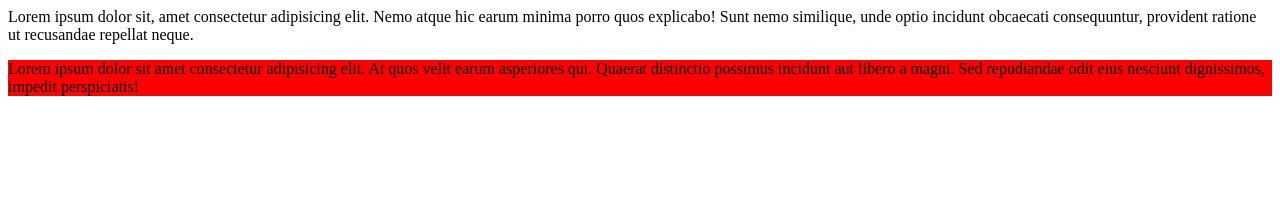
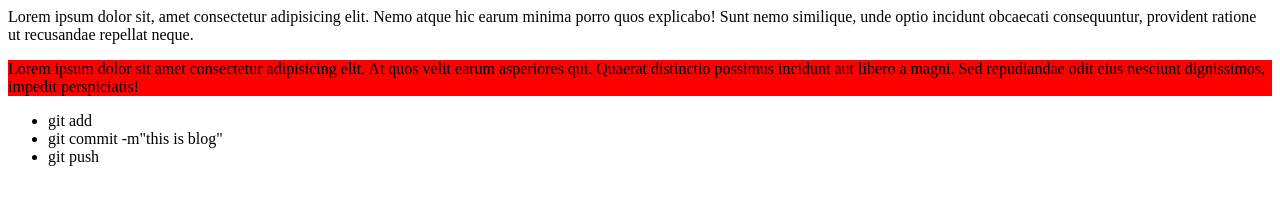
Before and after one commit to anikmk/my-simple-website, a plain HTML site: page index.html in a window 1280 px wide. Drawn offline with Linux system fonts and the light colour scheme.

```diff
--- a/index.html
+++ b/index.html
@@ -9,5 +9,12 @@
 <body>
     <div>Lorem ipsum dolor sit, amet consectetur adipisicing elit. Nemo atque hic earum minima porro quos explicabo! Sunt nemo similique, unde optio incidunt obcaecati consequuntur, provident ratione ut recusandae repellat neque.</div>
     <p>Lorem ipsum dolor sit amet consectetur adipisicing elit. At quos velit earum asperiores qui. Quaerat distinctio possimus incidunt aut libero a magni. Sed repudiandae odit eius nesciunt dignissimos, impedit perspiciatis!</p>
+    <div>
+        <ul>
+            <li>git add</li>
+            <li>git commit -m"this is blog"</li>
+            <li>git push</li>
+        </ul>
+    </div>
 </body>
 </html>
```
